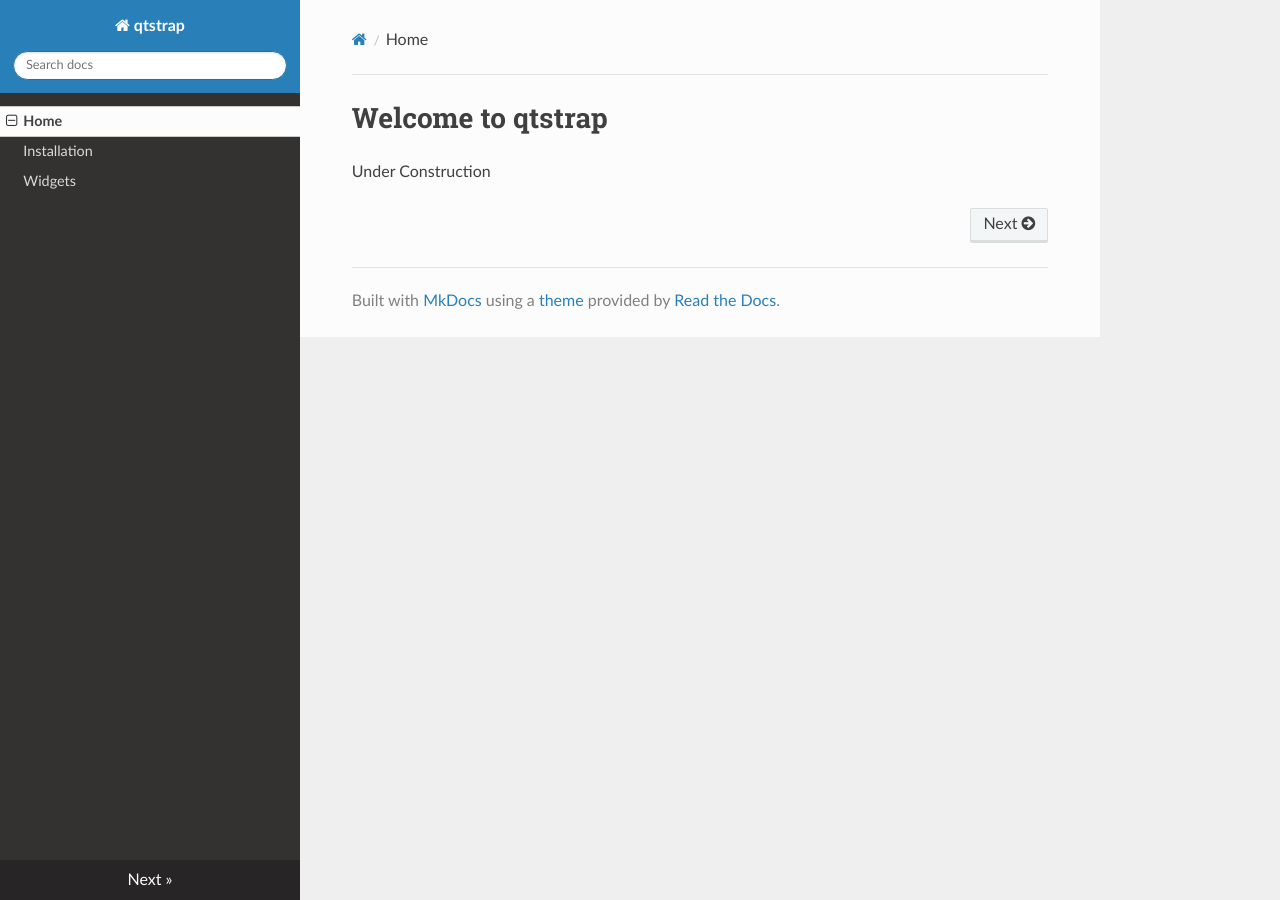
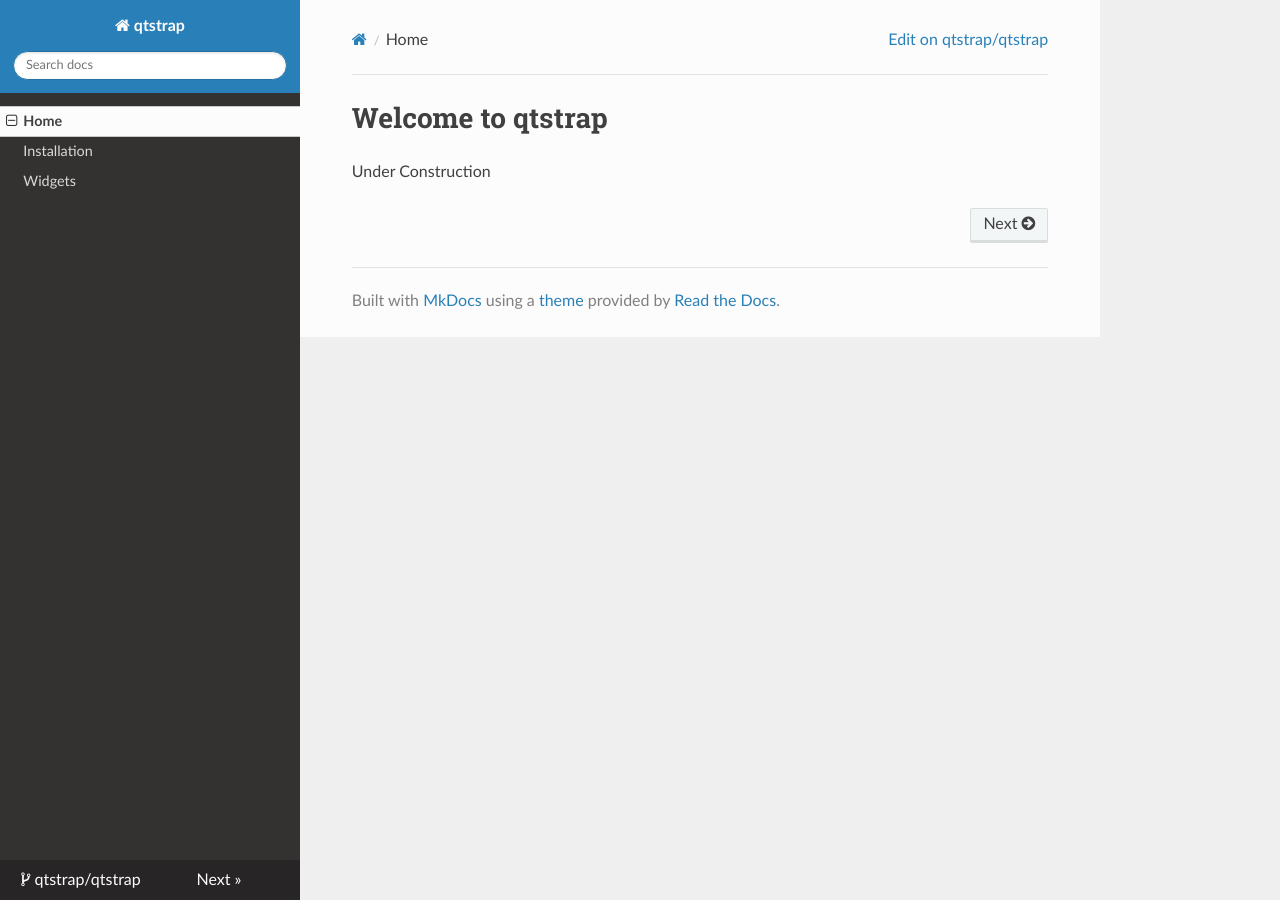
Before and after one commit to qtstrap/qtstrap, an MkDocs documentation site: the page built from docs/index.md, in a window 1280 px wide. Built offline with MkDocs 1.6.1, drawn with Linux system fonts in a browser that asks for light colours; nearby versions of some CDN libraries.

Commit message:
Updated mkdocs.yml

```diff
--- a/mkdocs.yml
+++ b/mkdocs.yml
@@ -1,4 +1,9 @@
 site_name: qtstrap
+site_description: 'qtstrap docs'
+site_author: 'David Kincaid'
+docs_dir: docs/
+repo_name: 'qtstrap/qtstrap'
+repo_url: 'https://github.com/qtstrap/qtstrap'
 theme:
     name: readthedocs
 nav:
```
